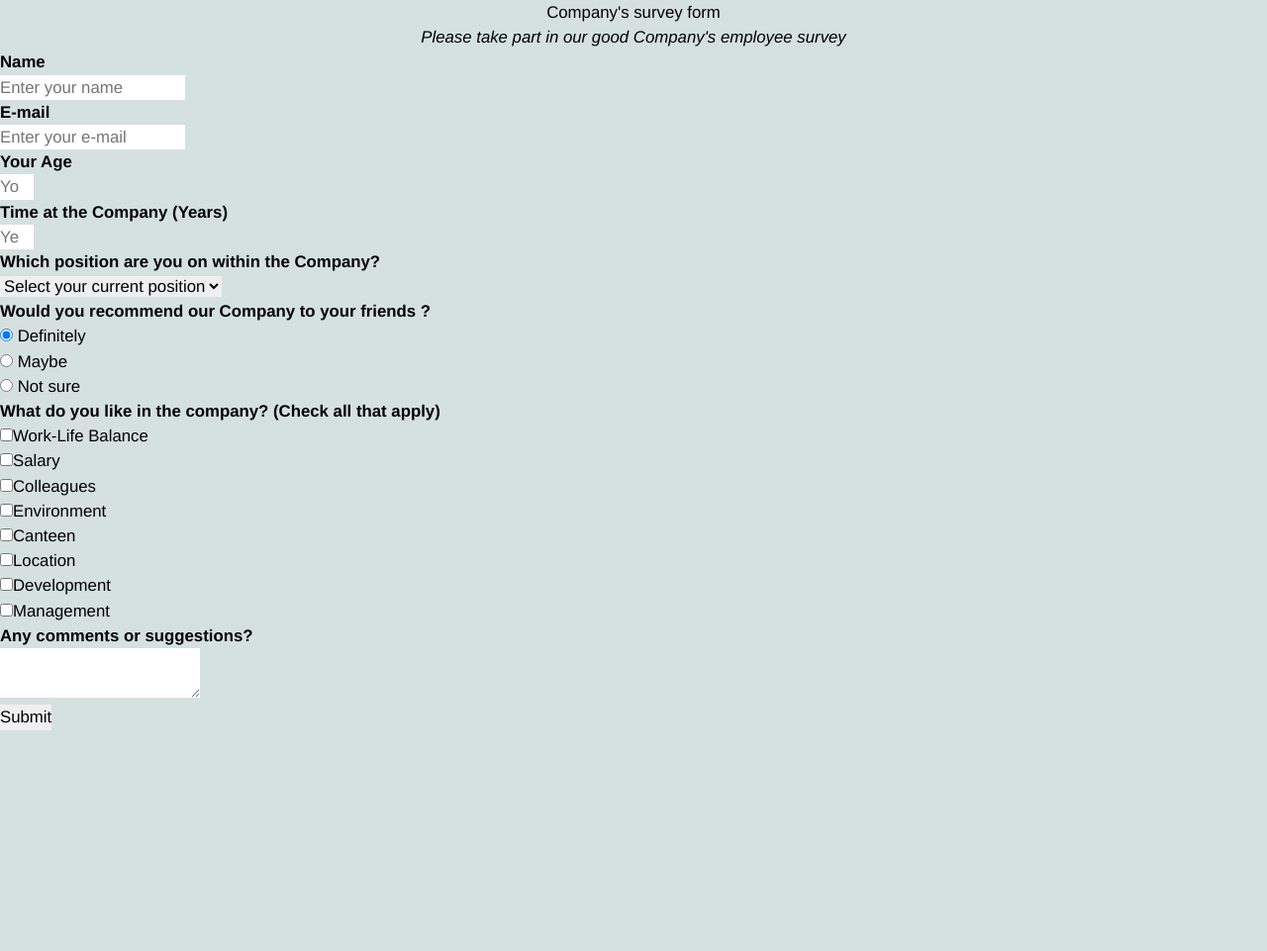
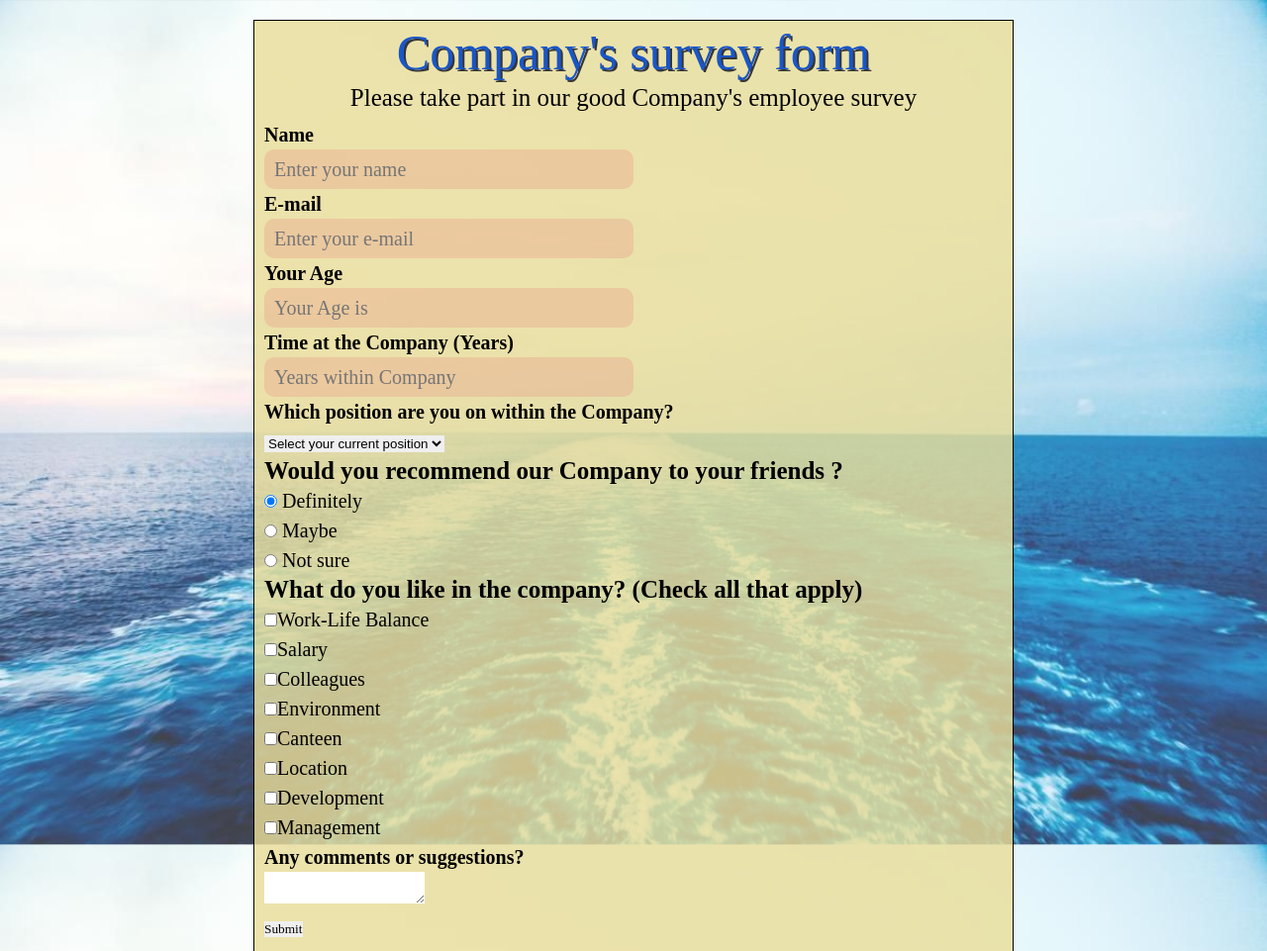
Before and after one commit to Igors78/igors78-survey-form, a plain HTML site: page index.html in a window 1280 px wide. Shown: the whole page at 99% size. Before the commit the page ends 800 px from the top, so only its background shows below. Drawn offline with Linux system fonts and the light colour scheme.

Commit message:
bground added

```diff
--- a/index.html
+++ b/index.html
@@ -9,36 +9,27 @@
 </head>
 
 <body>
-  <div id="container">
-    <h1 id="title"
-        class="text-center">
+<div class="container" id="container">
+    <div class="title">
+      <h1 id="title" class="text-center">
       Company's survey form
-    </h1>
-    <p id="description"
-      class="text-center">
-      <em>Please take part in our good Company's employee survey</em>
-
+      </h1>
+      <p id="description" class="text-center">
+      Please take part in our good Company's employee survey
       </p>
+    </div>
     <form id="survey-form">
       <div class="form-group">
-        <label id="name-label"
-              for="name"><strong>Name</strong><br>
-
-              </label>
-        <input type="text"
-              placeholder="Enter your name"
-              required
-              id="name"
-              name="name"
-              class="form-control"
-              />
+        <label id="name-label" for="name"><strong>Name</strong><br></label>
+        <input type="text" placeholder="Enter your name" required id="name" name="name"
+              class="form-control inputtext"/>
       </div>
       <div class="form-group">
         <label id="email-label" for="email">
           <strong>E-mail</strong><br></label>
         <input type="email"
               id="email"
-              class="form-control"
+              class="form-control inputtext"
               name="email"
               placeholder="Enter your e-mail"
               required/>
@@ -48,7 +39,7 @@
     <strong>Your Age</strong><br></label>
   <input type="number"
           id="number"
-          class="form-control"
+          class="form-control inputtext"
           name="age"
           min="18"
           max="99"
@@ -62,7 +53,7 @@
           <input type="number"
                 id="stage"
                 name="stage"
-                class="form-control"
+                class="form-control inputtext"
                 min="1"
                 max="50"
                 placeholder="Years within Company"
@@ -159,8 +150,8 @@
                   value="submit"
                   class="submit-button">Submit</button>
         </div>
-        </form>
-      </div>
+  </form>
+</div>
       <script src="https://cdn.freecodecamp.org/testable-projects-fcc/v1/bundle.js"></script>
     </body>
 </html>
--- a/style.scss
+++ b/style.scss
@@ -1,24 +1,41 @@
-:root {
-  background-color: #d5e1df;
+body {
+background: url('kilwater.jpg') fixed 100% no-repeat;
+line-height: 30px;
+background-size: cover;
+font-size: 20px;
 }
-.text-center {
+
+.title {
   text-align: center;
+  font-size: 50px;
+  text-shadow: 2px 2px rgb(54, 53, 53);
+  line-height: 45px;
+  color: rgb(25, 86, 199);
 }
-body { font-family: Helvetica, Geneva, Times, serif;
-  font-size: 1.2rem;
-  line-height: 1.5;
+#description {
+  color: black;
+  text-shadow: none;
+}
+p {
+  font-size: 25px;
+}
+.inputtext {
+  padding: 10px;
+  font-size: 20px;
+  border-radius: 10px;
+  width: 50%;
+  height: 40px;
+  background: rgba(228, 122, 122, 0.24);
+  margin: 0 auto;
+}
+.container {
+  background: rgba(233, 221, 154, 0.815);
+
+  display: flexbox;
+  justify-content: center;
+  width: 60%;
+  margin: 20px auto;
+  border: 1px solid black;
+  padding: 10px;
 
 }
-input,
-button,
-select,
-textarea {
-  margin: 0;
-  font-family: inherit;
-  font-size: inherit;
-  line-height: inherit;
-}
-.container {
-  width: 100%;
-  margin: 3rem auto 0 auto;
-}
```
Also changed, not shown: kilwater.jpg (added), style.css, 1 other file.
